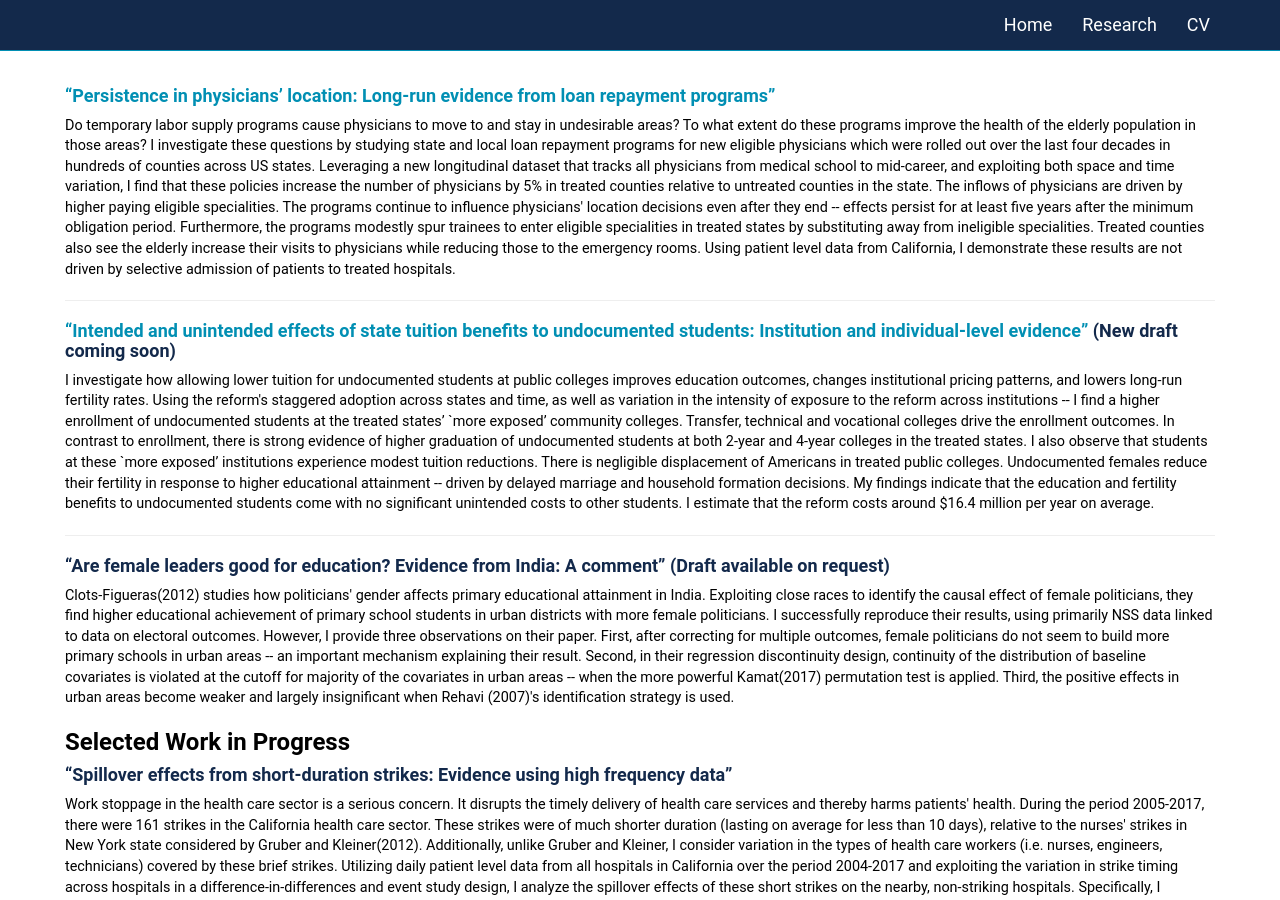
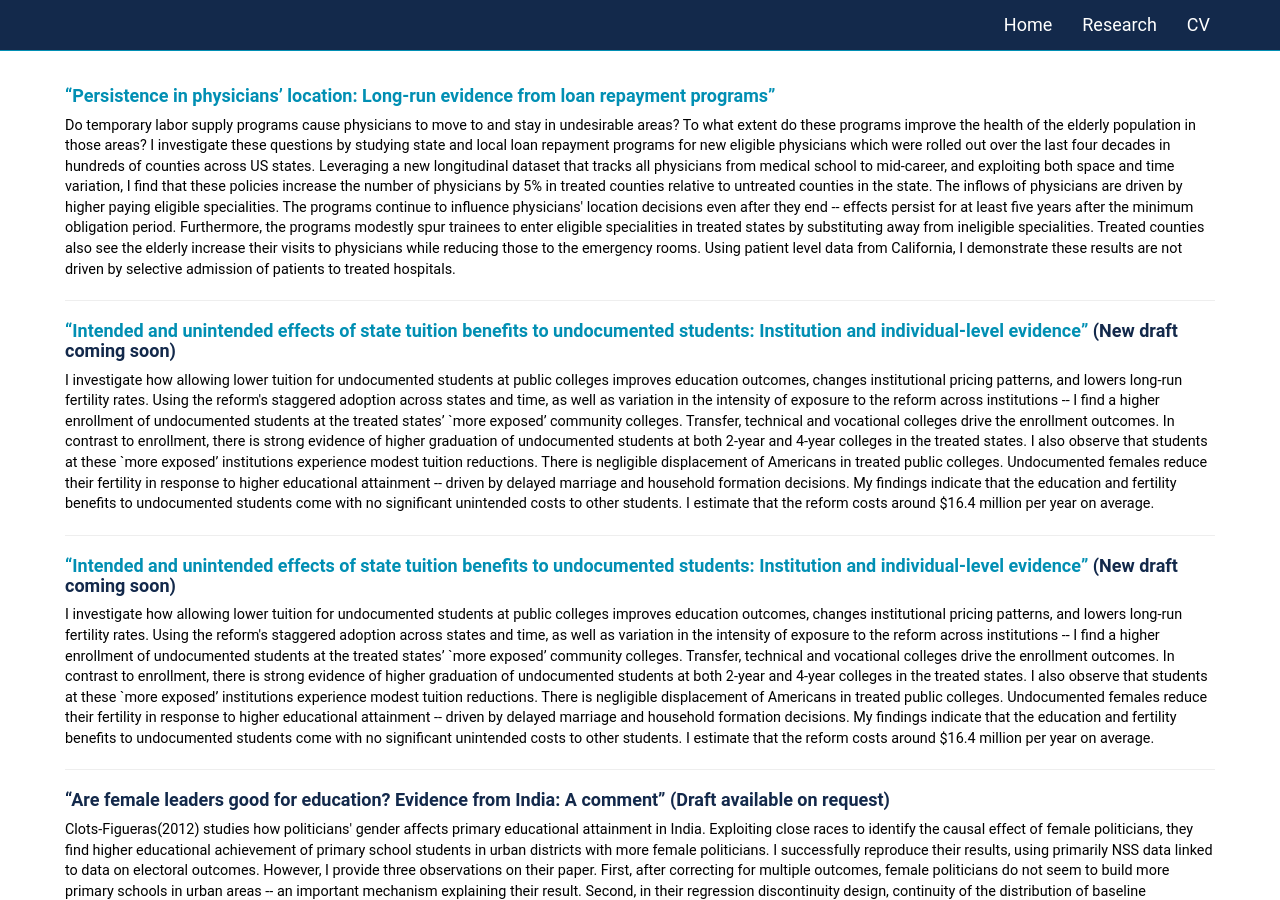
Before and after one commit to anomitaghosh/anomitaghosh.github.io, a Jekyll site: the page built from research.md, in a window 1280 px wide and 900 px high. Built offline with Jekyll 4.4.1, drawn with Linux system fonts in a browser that asks for light colours.

Commit message:
Update research.md

```diff
--- a/research.md
+++ b/research.md
@@ -5,6 +5,13 @@ layout: secondary_pages
 #### [**"Persistence in physicians' location: Long-run evidence from loan repayment programs"**](researchpapers/Anomita_Ghoshjmp.pdf)
 
 <p style="font-size:0.8em">Do temporary labor supply programs cause physicians to move to and stay in undesirable areas? To what extent do these programs improve the health of the elderly population in those areas? I investigate these questions by studying state and local loan repayment programs for new eligible physicians which were rolled out over the last four decades in hundreds of counties across US states. Leveraging a new longitudinal dataset that tracks all physicians from medical school to mid-career, and exploiting both space and time variation, I find that these policies increase the number of physicians by 5% in treated counties relative to untreated counties in the state. The inflows of physicians are driven by higher paying eligible specialities. The programs continue to influence physicians' location decisions even after they end -- effects persist for at least five years after the minimum obligation period. Furthermore, the programs modestly spur trainees to enter eligible specialities in treated states by substituting away from ineligible specialities. Treated counties also see the elderly increase their visits to physicians while reducing those to the emergency rooms. Using patient level data from California, I demonstrate these results are not driven by selective admission of patients to treated hospitals.
+</p>
+<hr>
+
+#### [**"Intended and unintended effects of state tuition benefits to undocumented students: Institution and individual-level evidence"**](researchpapers/Anomita_GhoshUI.pdf) (New draft coming soon)
+
+<p style="font-size:0.8em">
+I investigate how allowing lower tuition for undocumented students at public colleges improves education outcomes, changes institutional pricing patterns, and lowers long-run fertility rates. Using the reform's staggered adoption across states and time, as well as variation in the intensity of exposure to the reform across institutions -- I find a higher enrollment of undocumented students at the treated states’ `more exposed’ community colleges. Transfer, technical and vocational colleges drive the enrollment outcomes. In contrast to enrollment, there is strong evidence of higher graduation of undocumented students at both 2-year and 4-year colleges in the treated states. I also observe that students at these `more exposed’ institutions experience modest tuition reductions. There is negligible displacement of Americans in treated public colleges. Undocumented females reduce their fertility in response to higher educational attainment -- driven by delayed marriage and household formation decisions. My findings indicate that the education and fertility benefits to undocumented students come with no significant unintended costs to other students. I estimate that the reform costs around $16.4 million per year on average.
 </p>
 <hr>
 
```
